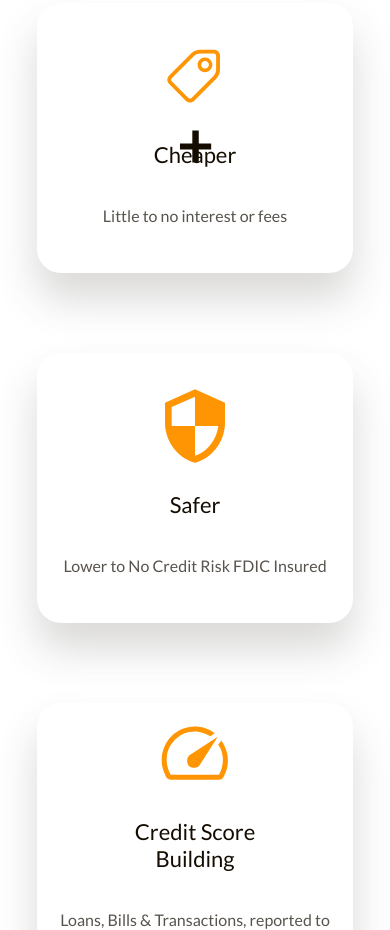
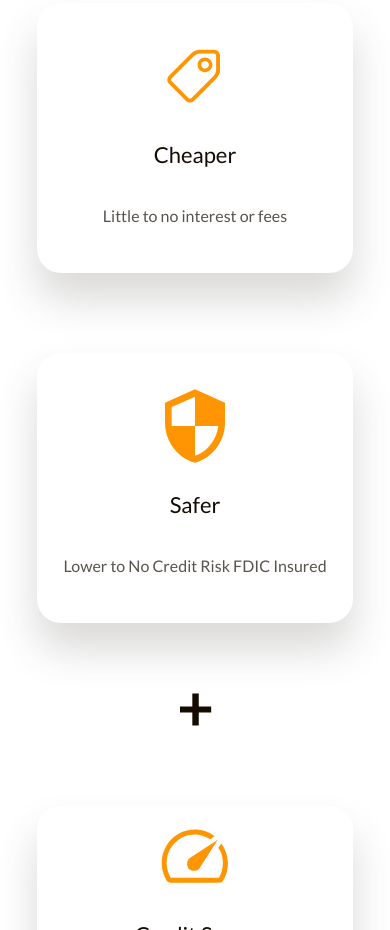
Before and after one commit to Dev-simeon-tech/Maoney, a plain HTML site: page index.html in a window 390 px wide. Shown: the part 1600-2530 px from the top of the page. Drawn offline with Linux system fonts and the light colour scheme.

Commit message:
new commit

```diff
--- a/styles.css
+++ b/styles.css
@@ -231,8 +231,7 @@ main{
         width: 378px;
     }
     .symbol{
-        position: absolute;
-        top: 1730px;
+       margin-top: 70px;
     }
 }
 @media(max-width:469px){
```
